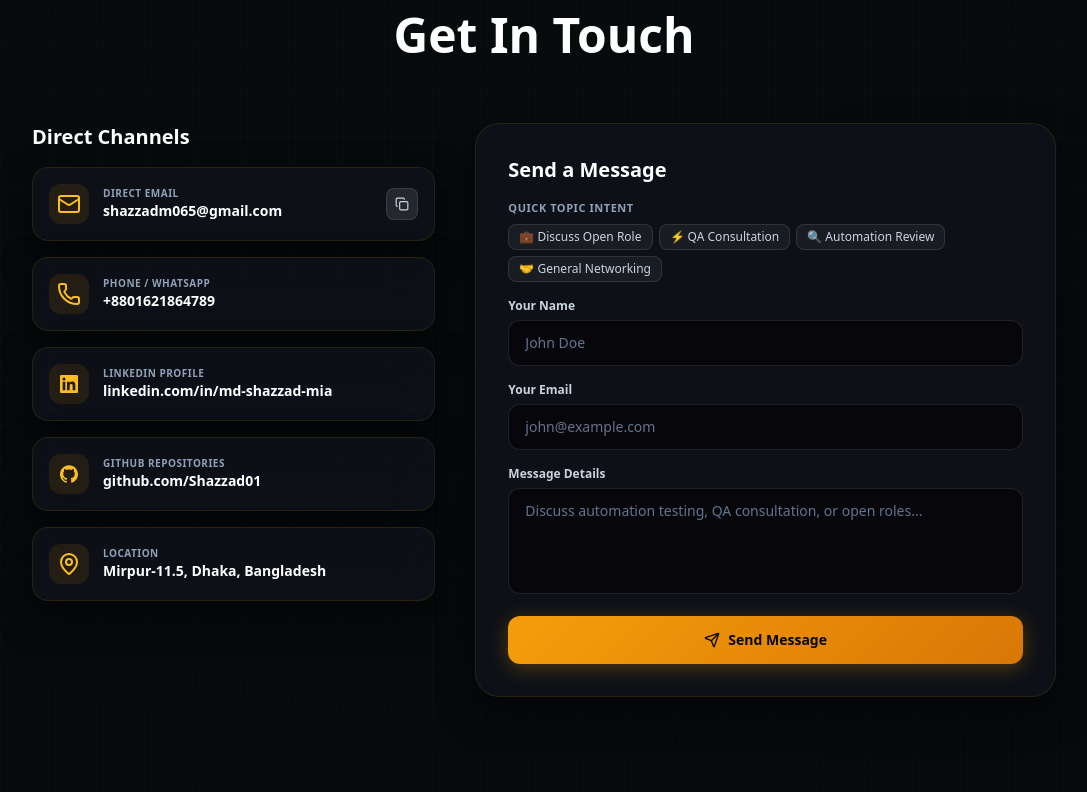
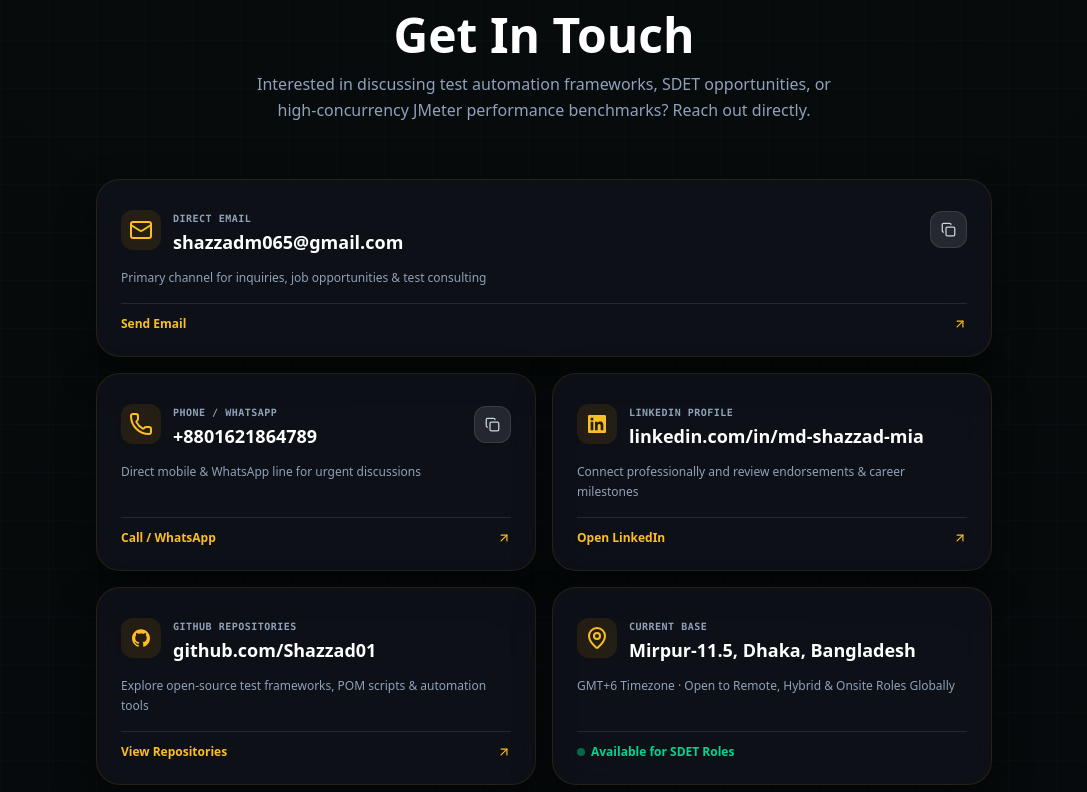
Before and after one commit to Shazzad01/myportfolio, a Next.js app: page / in a window 1280 px wide. Shown: the part 10088-10880 px from the top of the page, without its empty margins (96-1183 px from the left). Built offline with nearby package versions, Linux system fonts and the light colour scheme; no server answers.

Commit message:
refactor(contact): remove message form and streamline direct communication channels

```diff
--- a/src/components/sections/ContactSection.tsx
+++ b/src/components/sections/ContactSection.tsx
@@ -2,23 +2,7 @@
 
 import { motion, useReducedMotion } from "framer-motion";
 import { useState } from "react";
-import { Mail, MapPin, Send, CheckCircle2, Sparkles, AlertCircle, Copy, Check, Phone } from "lucide-react";
-import { useForm } from "react-hook-form";
-import { zodResolver } from "@hookform/resolvers/zod";
-import { z } from "zod";
-import emailjs from "@emailjs/browser";
-
-const EMAILJS_SERVICE_ID = process.env.NEXT_PUBLIC_EMAILJS_SERVICE_ID ?? "YOUR_SERVICE_ID";
-const EMAILJS_TEMPLATE_ID = process.env.NEXT_PUBLIC_EMAILJS_TEMPLATE_ID ?? "YOUR_TEMPLATE_ID";
-const EMAILJS_PUBLIC_KEY = process.env.NEXT_PUBLIC_EMAILJS_PUBLIC_KEY ?? "YOUR_PUBLIC_KEY";
-
-const contactSchema = z.object({
-  name: z.string().min(2, "Name must be at least 2 characters"),
-  email: z.string().email("Please enter a valid email address"),
-  message: z.string().min(20, "Message must be at least 20 characters"),
-});
-
-type ContactFormData = z.infer<typeof contactSchema>;
+import { Mail, MapPin, Sparkles, Copy, Check, Phone, ArrowUpRight } from "lucide-react";
 
 const GithubIcon = () => (
   <svg viewBox="0 0 24 24" width="18" height="18" fill="currentColor" aria-hidden="true">
@@ -32,104 +16,78 @@ const LinkedinIcon = () => (
   </svg>
 );
 
-const quickIntents = [
-  {
-    label: "💼 Discuss Open Role",
-    text: "Hi Shazzad, we have an exciting SQA / SDET opening and would love to discuss your experience in Playwright, JMeter, and CI/CD automation.",
-  },
-  {
-    label: "⚡ QA Consultation",
-    text: "Hi Shazzad, we are looking for guidance on setting up an automated testing framework and reducing our release regression cycle.",
-  },
-  {
-    label: "🔍 Automation Review",
-    text: "Hi Shazzad, I would love to get your thoughts on our test automation architecture and CI/CD quality gates.",
-  },
-  {
-    label: "🤝 General Networking",
-    text: "Hi Shazzad, impressed by your portfolio and quality engineering work! Would love to connect.",
-  },
-];
-
 export default function ContactSection() {
   const shouldReduceMotion = useReducedMotion();
-  const [status, setStatus] = useState<"idle" | "sending" | "sent" | "error">("idle");
   const [emailCopied, setEmailCopied] = useState(false);
-  const [selectedIntent, setSelectedIntent] = useState<string | null>(null);
+  const [phoneCopied, setPhoneCopied] = useState(false);
 
-  const {
-    register,
-    handleSubmit,
-    reset,
-    setValue,
-    formState: { errors },
-  } = useForm<ContactFormData>({
-    resolver: zodResolver(contactSchema),
-  });
-
-  const handleIntentClick = (intent: { label: string; text: string }) => {
-    setSelectedIntent(intent.label);
-    setValue("message", intent.text, { shouldValidate: true });
-  };
-
-  const onSubmit = async (data: ContactFormData) => {
-    setStatus("sending");
-    try {
-      await emailjs.send(
-        EMAILJS_SERVICE_ID,
-        EMAILJS_TEMPLATE_ID,
-        {
-          from_name: data.name,
-          from_email: data.email,
-          message: data.message,
-          to_name: "Shazzad",
-        },
-        EMAILJS_PUBLIC_KEY
-      );
-      setStatus("sent");
-      reset();
-      setSelectedIntent(null);
-    } catch (err) {
-      console.error("EmailJS error:", err);
-      setStatus("error");
+  const copyToClipboard = (text: string, type: "email" | "phone", e: React.MouseEvent) => {
+    e.preventDefault();
+    e.stopPropagation();
+    navigator.clipboard.writeText(text);
+    if (type === "email") {
+      setEmailCopied(true);
+      setTimeout(() => setEmailCopied(false), 2000);
+    } else {
+      setPhoneCopied(true);
+      setTimeout(() => setPhoneCopied(false), 2000);
     }
   };
 
-  const contactInfo = [
+  const contactChannels = [
     {
       icon: Mail,
       label: "Direct Email",
       value: "shazzadm065@gmail.com",
+      description: "Primary channel for inquiries, job opportunities & test consulting",
       href: "mailto:shazzadm065@gmail.com",
-      isEmail: true,
+      actionText: "Send Email",
+      isCopyable: true,
+      copyType: "email" as const,
+      isCopied: emailCopied,
+      highlight: true,
     },
     {
       icon: Phone,
       label: "Phone / WhatsApp",
       value: "+8801621864789",
+      description: "Direct mobile & WhatsApp line for urgent discussions",
       href: "tel:+8801621864789",
-      isEmail: false,
+      actionText: "Call / WhatsApp",
+      isCopyable: true,
+      copyType: "phone" as const,
+      isCopied: phoneCopied,
+      highlight: false,
     },
     {
       icon: LinkedinIcon,
       label: "LinkedIn Profile",
       value: "linkedin.com/in/md-shazzad-mia",
+      description: "Connect professionally and review endorsements & career milestones",
       href: "https://linkedin.com/in/md-shazzad-mia",
-      isEmail: false,
+      actionText: "Open LinkedIn",
+      isCopyable: false,
+      highlight: false,
     },
     {
       icon: GithubIcon,
       label: "GitHub Repositories",
       value: "github.com/Shazzad01",
+      description: "Explore open-source test frameworks, POM scripts & automation tools",
       href: "https://github.com/Shazzad01",
-      isEmail: false,
+      actionText: "View Repositories",
+      isCopyable: false,
+      highlight: false,
     },
     {
       icon: MapPin,
-      label: "Location",
+      label: "Current Base",
       value: "Mirpur-11.5, Dhaka, Bangladesh",
+      description: "GMT+6 Timezone · Open to Remote, Hybrid & Onsite Roles Globally",
       href: null,
-      isEmail: false,
+      actionText: "Available for SDET Roles",
+      isCopyable: false,
+      highlight: false,
     },
   ];
 
@@ -142,213 +100,97 @@ export default function ContactSection() {
           whileInView={{ opacity: 1, y: 0 }}
           viewport={{ once: true, amount: 0.2 }}
           transition={{ duration: 0.5 }}
-          className="text-center mb-16"
+          className="text-center mb-14"
         >
           <p className="text-xs font-bold text-amber-700 dark:text-[#fbbf24] tracking-widest uppercase mb-3 flex items-center justify-center gap-2">
             <Sparkles size={14} className="text-amber-600 dark:text-amber-400" />
             Initiate Connection
           </p>
-          <h2 className="font-heading text-4xl sm:text-5xl font-bold text-slate-900 dark:text-white">Get In Touch</h2>
+          <h2 className="font-heading text-4xl sm:text-5xl font-bold text-slate-900 dark:text-white">
+            Get In Touch
+          </h2>
+          <p className="text-sm sm:text-base text-slate-600 dark:text-slate-400 mt-3 max-w-xl mx-auto leading-relaxed">
+            Interested in discussing test automation frameworks, SDET opportunities, or high-concurrency JMeter performance benchmarks? Reach out directly.
+          </p>
         </motion.div>
 
-        <div className="grid lg:grid-cols-12 gap-10 max-w-5xl mx-auto text-left">
-          {/* Contact Information Channels */}
+        {/* Centered Direct Communication Cards Grid */}
+        <div className="max-w-4xl mx-auto grid sm:grid-cols-2 gap-4 text-left">
+          {contactChannels.map((channel, idx) => {
+            const Icon = channel.icon;
+            const isFullWidth = channel.highlight;
+
+            return (
               <motion.div
-            initial={shouldReduceMotion ? false : { opacity: 0, x: -30 }}
-            whileInView={{ opacity: 1, x: 0 }}
+                key={channel.label}
+                initial={shouldReduceMotion ? false : { opacity: 0, y: 20 }}
+                whileInView={{ opacity: 1, y: 0 }}
                 viewport={{ once: true, amount: 0.1 }}
-            transition={{ duration: 0.6, delay: 0.1 }}
-            className="lg:col-span-5 space-y-4"
+                transition={{ duration: 0.4, delay: idx * 0.08 }}
+                whileHover={shouldReduceMotion ? {} : { y: -3 }}
+                className={`${
+                  isFullWidth ? "sm:col-span-2" : "col-span-1"
+                } glass-card p-5 sm:p-6 rounded-3xl border border-slate-200 dark:border-white/10 hover:border-[#f59e0b]/50 transition-all flex flex-col justify-between group`}
               >
-            <h3 className="font-heading font-bold text-xl text-slate-900 dark:text-white mb-4">Direct Channels</h3>
-            {contactInfo.map((info) => {
-              const Icon = info.icon;
-              return (
-                <div key={info.label}>
-                  {info.href ? (
-                    <a
-                      href={info.href}
-                      target={info.href.startsWith("http") ? "_blank" : undefined}
-                      rel="noopener noreferrer"
-                      className="flex items-center justify-between p-4 glass-card rounded-2xl border border-slate-200 dark:border-white/10 hover:border-[#f59e0b]/50 group"
-                    >
-                      <div className="flex items-center gap-3.5">
-                        <div className="w-10 h-10 rounded-xl bg-amber-500/10 flex items-center justify-center text-amber-700 dark:text-[#fbbf24] shrink-0">
+                <div>
+                  <div className="flex items-center justify-between gap-3 mb-3">
+                    <div className="flex items-center gap-3">
+                      <div className="w-10 h-10 rounded-xl bg-amber-500/10 flex items-center justify-center text-amber-700 dark:text-[#fbbf24] shrink-0 group-hover:scale-105 transition-transform">
                         <Icon />
                       </div>
                       <div>
-                          <p className="text-[10px] font-bold text-slate-500 dark:text-slate-400 uppercase tracking-wider">
-                            {info.label}
-                          </p>
-                          <p className="text-xs sm:text-sm font-semibold text-slate-900 dark:text-white group-hover:text-amber-600 dark:group-hover:text-[#f59e0b] transition-colors">
-                            {info.value}
-                          </p>
+                        <span className="text-[10px] font-mono font-bold uppercase tracking-wider text-slate-500 dark:text-slate-400">
+                          {channel.label}
+                        </span>
+                        <h3 className="text-base sm:text-lg font-heading font-bold text-slate-900 dark:text-white group-hover:text-amber-600 dark:group-hover:text-[#fbbf24] transition-colors">
+                          {channel.value}
+                        </h3>
                       </div>
                     </div>
 
-                      {info.isEmail && (
+                    {/* Copy Button if copyable */}
+                    {channel.isCopyable && (
                       <button
                         type="button"
-                          onClick={(e) => {
-                            e.preventDefault();
-                            e.stopPropagation();
-                            navigator.clipboard.writeText("shazzadm065@gmail.com");
-                            setEmailCopied(true);
-                            setTimeout(() => setEmailCopied(false), 2000);
-                          }}
-                          className="p-2 rounded-lg bg-black/5 dark:bg-white/10 border border-slate-200 dark:border-white/10 hover:bg-black/10 dark:hover:bg-white/20 text-slate-600 dark:text-slate-300 hover:text-slate-900 dark:hover:text-white transition-all"
-                          title="Copy Email to Clipboard"
+                        onClick={(e) => copyToClipboard(channel.value, channel.copyType!, e)}
+                        className="p-2.5 rounded-xl bg-black/5 dark:bg-white/10 border border-slate-200 dark:border-white/10 hover:bg-black/10 dark:hover:bg-white/20 text-slate-600 dark:text-slate-300 hover:text-slate-900 dark:hover:text-white transition-all shrink-0"
+                        title={`Copy ${channel.label}`}
                       >
-                          {emailCopied ? (
-                            <Check size={14} className="text-emerald-500" />
+                        {channel.isCopied ? (
+                          <Check size={15} className="text-emerald-500" />
                         ) : (
-                            <Copy size={14} />
+                          <Copy size={15} />
                         )}
                       </button>
                     )}
+                  </div>
+
+                  <p className="text-xs text-slate-600 dark:text-slate-400 mb-4 leading-relaxed">
+                    {channel.description}
+                  </p>
+                </div>
+
+                {channel.href ? (
+                  <a
+                    href={channel.href}
+                    target={channel.href.startsWith("http") ? "_blank" : undefined}
+                    rel="noopener noreferrer"
+                    className="inline-flex items-center justify-between pt-3 border-t border-slate-200/80 dark:border-white/10 text-xs font-semibold text-amber-700 dark:text-[#fbbf24] hover:text-amber-800 dark:hover:text-[#f59e0b] group/link"
+                  >
+                    <span>{channel.actionText}</span>
+                    <ArrowUpRight size={14} className="group-hover/link:translate-x-0.5 group-hover/link:-translate-y-0.5 transition-transform" />
                   </a>
                 ) : (
-                    <div className="flex items-center gap-3.5 p-4 glass-card rounded-2xl border border-slate-200 dark:border-white/10">
-                      <div className="w-10 h-10 rounded-xl bg-amber-500/10 flex items-center justify-center text-amber-700 dark:text-[#fbbf24] shrink-0">
-                        <Icon />
-                      </div>
-                      <div>
-                        <p className="text-[10px] font-bold text-slate-500 dark:text-slate-400 uppercase tracking-wider">
-                          {info.label}
-                        </p>
-                        <p className="text-xs sm:text-sm font-semibold text-slate-900 dark:text-white">{info.value}</p>
-                      </div>
+                  <div className="pt-3 border-t border-slate-200/80 dark:border-white/10 flex items-center justify-between text-xs font-semibold text-emerald-600 dark:text-emerald-400">
+                    <span className="flex items-center gap-1.5">
+                      <span className="w-2 h-2 rounded-full bg-emerald-500 animate-pulse" />
+                      {channel.actionText}
+                    </span>
                   </div>
                 )}
-                </div>
+              </motion.div>
             );
           })}
-          </motion.div>
-
-          {/* Form */}
-          <motion.div
-            initial={shouldReduceMotion ? false : { opacity: 0, x: 30 }}
-            whileInView={{ opacity: 1, x: 0 }}
-            viewport={{ once: true, amount: 0.1 }}
-            transition={{ duration: 0.6, delay: 0.2 }}
-            className="lg:col-span-7 glass-card p-6 sm:p-8 rounded-3xl border border-slate-200 dark:border-white/10"
-          >
-            <h3 className="font-heading font-bold text-xl text-slate-900 dark:text-white mb-4">Send a Message</h3>
-
-            {status === "sent" ? (
-              <div className="p-8 text-center flex flex-col items-center justify-center gap-3 bg-emerald-500/10 border border-emerald-500/30 rounded-2xl">
-                <CheckCircle2 size={40} className="text-emerald-500" />
-                <p className="font-bold text-base text-emerald-800 dark:text-emerald-300">Message Received!</p>
-                <p className="text-xs text-slate-600 dark:text-slate-400">
-                  Thank you for reaching out. I will respond to your email shortly.
-                </p>
-                <button
-                  onClick={() => setStatus("idle")}
-                  className="mt-2 text-xs font-semibold text-amber-600 dark:text-[#f59e0b] hover:underline"
-                >
-                  Send another message
-                </button>
-              </div>
-            ) : (
-              <form onSubmit={handleSubmit(onSubmit)} className="space-y-4" noValidate>
-                {status === "error" && (
-                  <div className="flex items-center gap-2 p-3 rounded-xl bg-rose-500/10 border border-rose-500/30 text-rose-600 dark:text-rose-400 text-xs">
-                    <AlertCircle size={14} className="shrink-0" />
-                    <span>Failed to send. Please email me directly at <strong>shazzadm065@gmail.com</strong></span>
-                  </div>
-                )}
-
-                {/* Quick Message Intent Pills */}
-                <div>
-                  <p className="text-[11px] font-bold uppercase tracking-wider text-slate-600 dark:text-slate-400 mb-2">
-                    Quick Topic Intent
-                  </p>
-                  <div className="flex flex-wrap gap-1.5 mb-2">
-                    {quickIntents.map((item) => (
-                      <button
-                        key={item.label}
-                        type="button"
-                        onClick={() => handleIntentClick(item)}
-                        className={`px-2.5 py-1 rounded-lg text-xs font-medium transition-all ${
-                          selectedIntent === item.label
-                            ? "bg-[#f59e0b] text-slate-950 font-bold shadow-sm shadow-[0_0_12px_rgba(245,158,11,0.4)]"
-                            : "bg-black/5 dark:bg-white/5 border border-slate-200 dark:border-white/10 text-slate-700 dark:text-slate-300 hover:text-slate-900 dark:hover:text-white"
-                        }`}
-                      >
-                        {item.label}
-                      </button>
-                    ))}
-                  </div>
-                </div>
-
-                <div>
-                  <label htmlFor="contact-name" className="block text-xs font-semibold text-slate-700 dark:text-slate-300 mb-1.5">
-                    Your Name
-                  </label>
-                  <input
-                    id="contact-name"
-                    type="text"
-                    {...register("name")}
-                    placeholder="John Doe"
-                    className="w-full px-4 py-3 rounded-xl bg-white dark:bg-[#07070a]/80 border border-slate-300 dark:border-white/10 text-slate-900 dark:text-white placeholder:text-slate-400 dark:placeholder:text-slate-500 focus:border-[#f59e0b] focus:outline-none focus:ring-2 focus:ring-[#f59e0b]/20 text-xs sm:text-sm transition-all"
-                  />
-                  {errors.name && (
-                    <p className="mt-1 text-[11px] text-rose-500 flex items-center gap-1">
-                      <AlertCircle size={11} /> {errors.name.message}
-                    </p>
-                  )}
-                </div>
-
-                <div>
-                  <label htmlFor="contact-email" className="block text-xs font-semibold text-slate-700 dark:text-slate-300 mb-1.5">
-                    Your Email
-                  </label>
-                  <input
-                    id="contact-email"
-                    type="email"
-                    {...register("email")}
-                    placeholder="john@example.com"
-                    className="w-full px-4 py-3 rounded-xl bg-white dark:bg-[#07070a]/80 border border-slate-300 dark:border-white/10 text-slate-900 dark:text-white placeholder:text-slate-400 dark:placeholder:text-slate-500 focus:border-[#f59e0b] focus:outline-none focus:ring-2 focus:ring-[#f59e0b]/20 text-xs sm:text-sm transition-all"
-                  />
-                  {errors.email && (
-                    <p className="mt-1 text-[11px] text-rose-500 flex items-center gap-1">
-                      <AlertCircle size={11} /> {errors.email.message}
-                    </p>
-                  )}
-                </div>
-
-                <div>
-                  <label htmlFor="contact-message" className="block text-xs font-semibold text-slate-700 dark:text-slate-300 mb-1.5">
-                    Message Details
-                  </label>
-                  <textarea
-                    id="contact-message"
-                    rows={4}
-                    {...register("message")}
-                    placeholder="Discuss automation testing, QA consultation, or open roles..."
-                    className="w-full px-4 py-3 rounded-xl bg-white dark:bg-[#07070a]/80 border border-slate-300 dark:border-white/10 text-slate-900 dark:text-white placeholder:text-slate-400 dark:placeholder:text-slate-500 focus:border-[#f59e0b] focus:outline-none focus:ring-2 focus:ring-[#f59e0b]/20 text-xs sm:text-sm transition-all resize-none"
-                  />
-                  {errors.message && (
-                    <p className="mt-1 text-[11px] text-rose-500 flex items-center gap-1">
-                      <AlertCircle size={11} /> {errors.message.message}
-                    </p>
-                  )}
-                </div>
-
-                  <motion.button
-                  whileHover={shouldReduceMotion || status === "sending" ? {} : { scale: 1.02, y: -1 }}
-                  whileTap={shouldReduceMotion || status === "sending" ? {} : { scale: 0.98 }}
-                  transition={{ type: "spring", stiffness: 400, damping: 25 }}
-                  type="submit"
-                  disabled={status === "sending"}
-                  className="w-full inline-flex items-center justify-center gap-2 px-6 py-3.5 rounded-xl btn-gold-glow font-bold text-sm disabled:opacity-70 disabled:cursor-not-allowed"
-                >
-                  <Send size={16} />
-                  {status === "sending" ? "Sending Message..." : "Send Message"}
-                </motion.button>
-              </form>
-            )}
-          </motion.div>
         </div>
       </div>
     </section>
```
Lines whose indentation alone changed are shown as unchanged.
